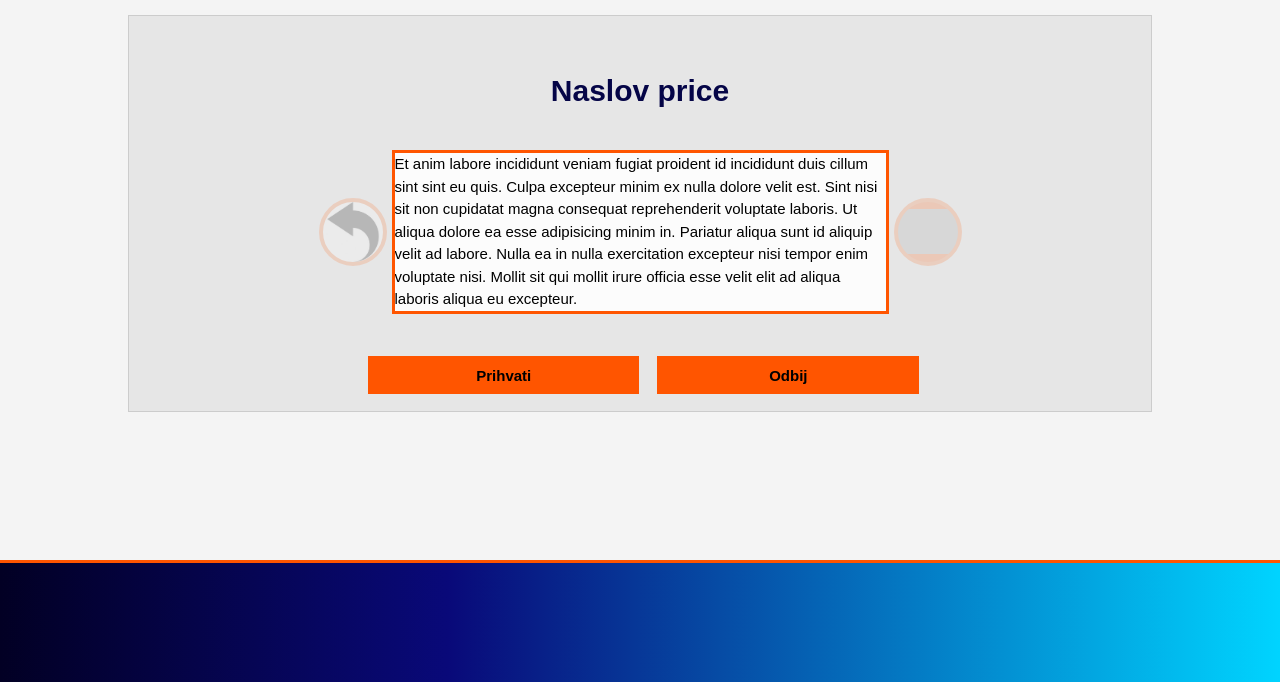
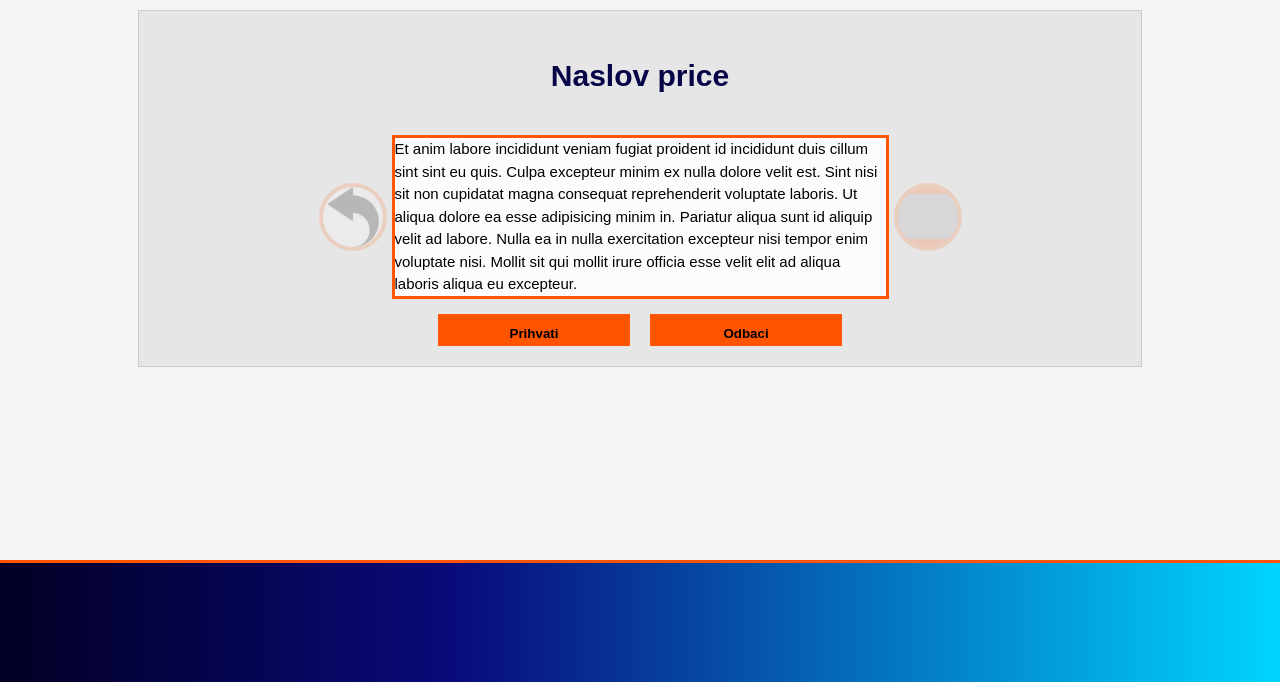
Before and after one commit to mm51593/PROGI_webapp, a Flask app: page /prihvat_price.html in a window 1280 px wide. Shown: the part 103-785 px from the top of the page. Run offline with Flask 2, Linux system fonts and the light colour scheme; grey boxes are pictures that could not be loaded.

Commit message:
Dodan prihvat_price_list.html

```diff
--- a/app/htmltest.py
+++ b/app/htmltest.py
@@ -70,4 +70,8 @@ def korracun_prikaz():
 def cart():
     return render_template("cart.html", main_title="Košarica")
 
+@application.route("/prihvat_price_list.html")
+def prihvat_price_list():
+    return render_template("/prihvat_price_list.html", main_title="Lista predlozenih prica")
+
 application.run(debug=True)
--- a/app/static/js/main.js
+++ b/app/static/js/main.js
@@ -13,6 +13,14 @@ function checkUpload() {
     } else {
         vid.style.backgroundColor = "#ff5500"
     }
+}
+
+function acceptOfferRed() {
+     location.replace('./prihvat_price_list.html');
+}
+
+function rejectOfferRed() {
+    location.replace('./prihvat_price_list.html');
 }
 
 function rejectOffer(offerNum) {
--- a/app/static/styles/style.css
+++ b/app/static/styles/style.css
@@ -744,3 +744,15 @@ span.price {
 	margin-bottom: 6px;
 	align-self: flex-end;
 }
+
+.flex-acc-rej {
+	display: flex;
+	justify-content: center;
+	align-items: center;
+}
+
+.grid-ponuda-sing {
+	width: 15vw;
+	height: 4vh;
+	margin: 10px 10px;
+}
--- a/app/templates/layout.html
+++ b/app/templates/layout.html
@@ -28,7 +28,7 @@
 								<button class="dropbtn"><a href="price.html">Priče</a></button>
 								<div class="dropdown-content">
 									<a href="prijedlog_price.html">Predloži</a>
-									<a href="prihvat_price.html">Prihvati</a>
+									<a href="prihvat_price_list.html">Prihvati</a>
 								</div>
 							</div>
 						</li>
--- a/app/templates/prihvat_price.html
+++ b/app/templates/prihvat_price.html
@@ -24,8 +24,7 @@
 <section id="main">
 	<div class="container main-container">
 		<article id="main-col">
-			<ul id="services" class="mrg-top">
-				<li id="ponuda/cijena-1">
+			<form class="cont-style" method="POST" target="./prihvat_price_list.html">
 					<p class="naslov-move" id="naslovPrice"> Naslov price </p>
 					<div class="flex-contain-story">
 						<div class="left-arrow" id="elem-arrow-l" onclick="return cycleCaller(0)"></div>
@@ -35,12 +34,11 @@
 						</div>
 						<div class="right-arrow" id="elem-arrow-r" onclick="return cycleCaller(1)"></div>
 					</div>
-					<div class="grid-ponuda">
-						<div class="grid-btn grid-ponuda-prihvati" onclick="">Prihvati</div>
-						<div class="grid-btn grid-ponuda-odbij" onclick="return rejectOffer(1)">Odbij</div>
+					<div class="flex-acc-rej">
+						<input type="submit" value="Prihvati" name="prihvPonudaPric" class="grid-btn grid-ponuda-sing" onclick="return acceptOfferRed()" />
+						<input type="submit" value="Odbaci" name="odbPonudaPric" class="grid-btn grid-ponuda-sing" onclick="return rejectOfferRed()" />
 					</div>
-				</li>
-			</ul>
+			</form>
 		</article>
 	</div>
 </section>
```
Also changed, not shown: app/templates/prihvat_price_list.html (added, +34 -0 lines).
